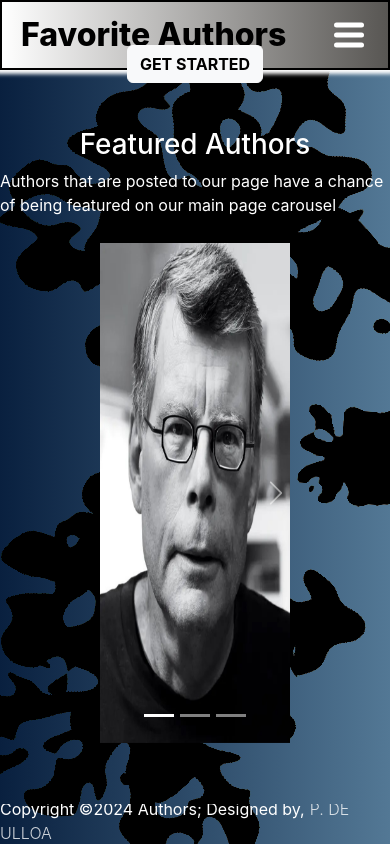
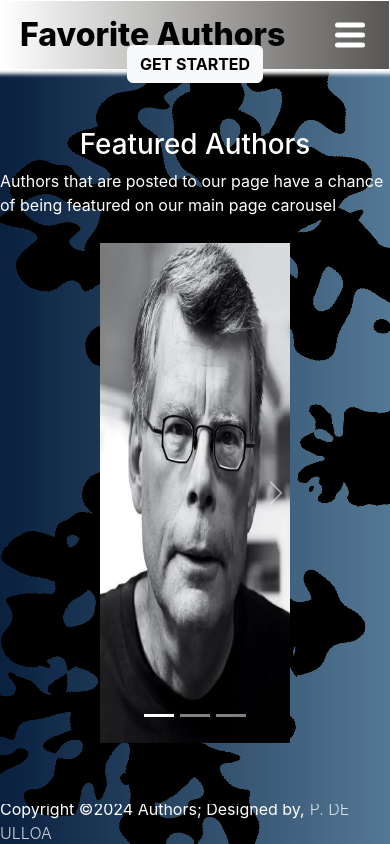
Before and after one commit to PaulDeUlloa/MERN_Authors, a React (Create React App) app in the folder client/: page / in a window 390 px wide. Built offline with nearby package versions, Linux system fonts and the light colour scheme.

Commit message:
nav bar css updates for hamburger

```diff
--- a/client/src/App.css
+++ b/client/src/App.css
@@ -206,7 +206,7 @@ nav{
   padding: 0 3%;
   height: 70px;
   background: linear-gradient( to right, #ffffff, #585653);
-  border: 2px solid rgb(0, 0, 0);
+  border: 1px solid rgb(255, 255, 255);
   box-shadow: rgb(255, 255, 255) 0px 0px 4px 4px;
 }
 
@@ -241,7 +241,7 @@ nav #nav-links #linksTag{
 nav #nav-links #linksTag #linksColor{
   text-decoration: none;
   padding: 7px 15px;
-  color: rgb(255, 255, 255);
+  color: rgb(255, 0, 0);
   border-radius: 20px;
   font-weight: 900;
 }
@@ -272,12 +272,15 @@ nav #burger-icon #line{
   transition: all .3s ease-in-out;
 }
 
+nav #nav-links #linksTag #linksColor.active{
+  background: rgb(255, 255, 255);
+  color: rgb(0, 0, 0);
+}
 
-nav #nav-links #linksTag #linksColor:hover,
-nav #nav-links #linksTag #linksColor.active{
+nav #nav-links #linksTag #linksColor:hover{
   background: rgb(0, 0, 0);
   color: rgb(255, 255, 255);
-  transition: all .6s ease-in-out;
+  transition: all .4s ease-in-out;
 }
 
 #nav-links {
@@ -311,12 +314,11 @@ nav #nav-links #linksTag #linksColor.active{
       font-weight: 1000;
   }
 
-  nav #nav-links #linksTag #linksColor:hover,
-  nav #nav-links #linksTag #linksColor.active{
-  background: rgb(255, 255, 255);
-  color: rgb(0, 0, 0);
-  transition: all .3s ease-in-out;
-}
+  nav #nav-links #linksTag #linksColor:hover{
+    background: rgb(73,107,136);
+    color: rgb(255, 255, 255);
+    transition: all .4s ease-in-out;
+  }
 
   nav #nav-links{
       float: none;
--- a/client/src/App.jsx
+++ b/client/src/App.jsx
@@ -32,13 +32,13 @@ function App() {
 
         <ul id="nav-links">
           <li id="linksTag">
-            <Link to="/authors" id="linksColor">
+            <Link to="/authors" class="active" id="linksColor">
               All Authors
             </Link>
           </li>
 
           <li id="linksTag">
-            <Link to="/authors/new" id="linksColor">
+            <Link to="/authors/new" class="active" id="linksColor">
               Add Author
             </Link>
           </li>
```
